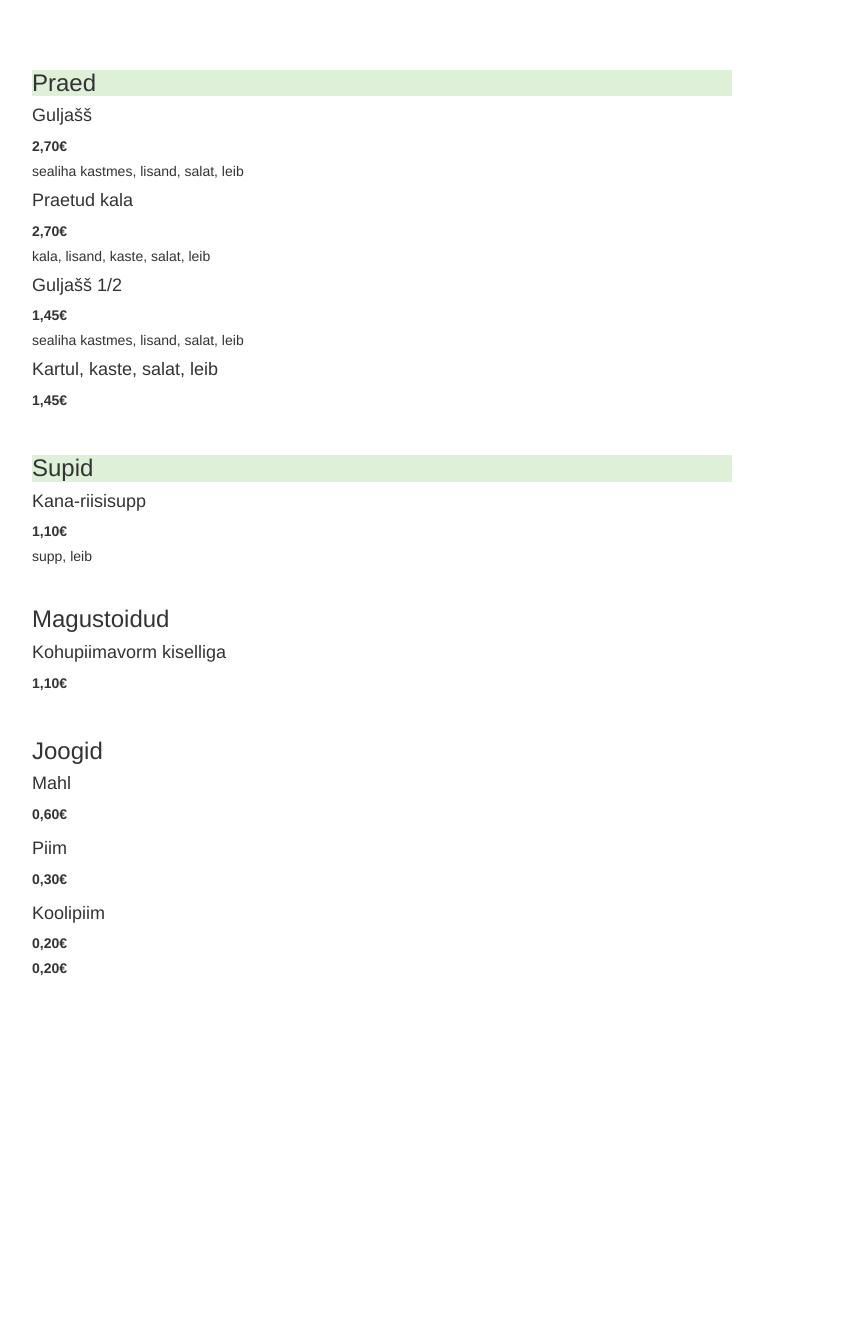
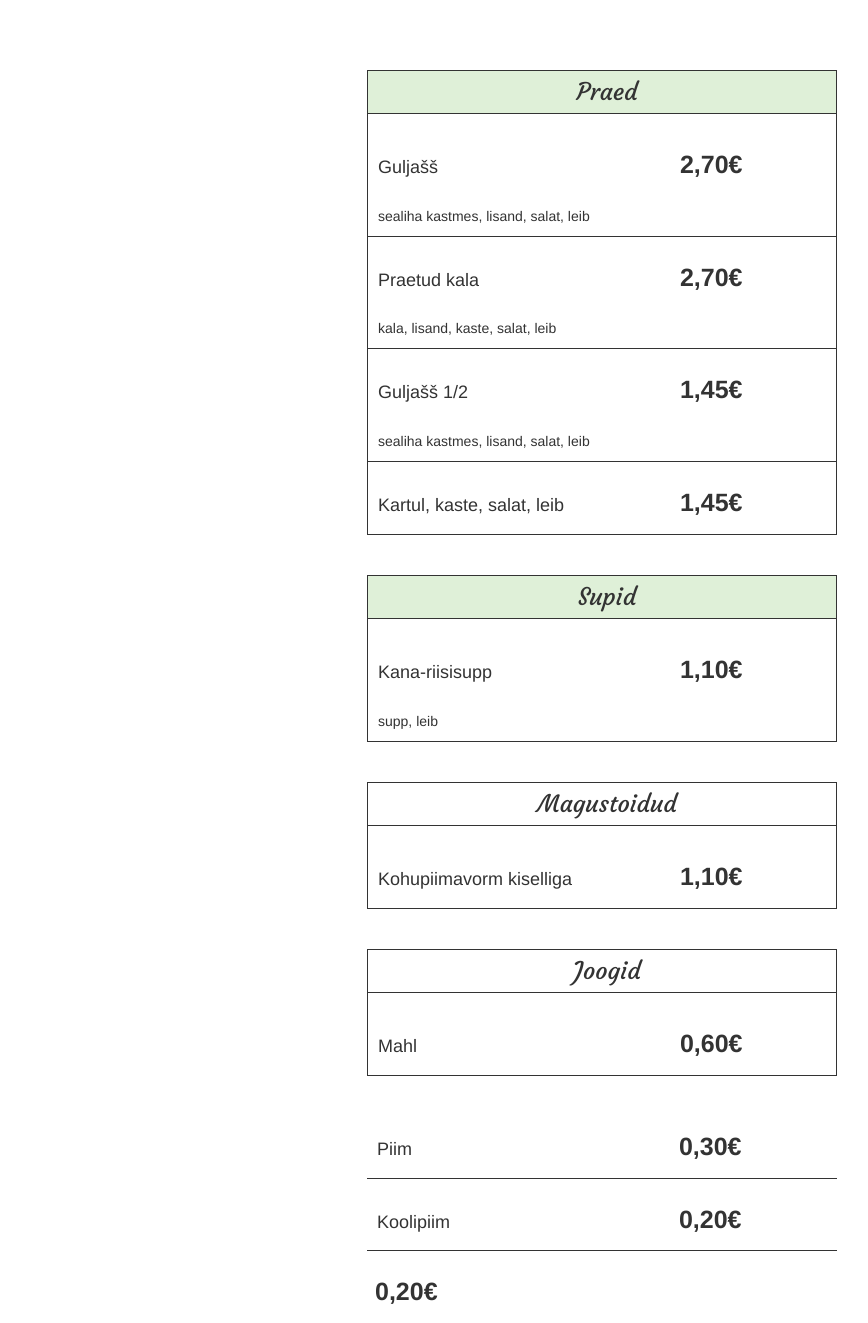
Before and after one commit to heikov123/PVK, a PHP site: page /index2.html in a window 1280 px wide. Shown: the part 70-1393 px from the top of the page, without its empty margins (38-906 px from the left). Before the commit the page ends 1046 px from the top, so only its background shows below. Run offline with PHP 8.4, Linux system fonts and the light colour scheme.

Commit message:
Pandi paika menüü positsioon ja algne kujundus

```diff
--- a/portfolio/css/style2.css
+++ b/portfolio/css/style2.css
@@ -3,18 +3,99 @@
 	margin-bottom: 50px;
 }
 
+.menu {
+	max-width: 500px;
+	margin: auto;
+}
+
+.menu h3 {
+	border-bottom: 1px solid;
+	border-top: 1px solid;
+	padding-top: 8px;
+	padding-bottom: 8px;
+	padding-left: 10px;
+	font-family: Courgette;
+}
+
+.menu p, h4 {
+	display: inline-block;
+	width: 300px;
+	padding-top: 10px;
+	padding-left: 10px;
+}
+
+.menu h3 {
+	text-align: center;
+}
+
+.menu label {
+	display: inline-block;
+	width: 30px;
+	font-size: 25px;
+	width: 80px;
+	padding-top: 8px;
+	padding-left: 8px;
+	padding-bottom: 8px;
+	margin-top: 15px;
+
+
+}
+
+
 .maincourse {
-	max-width: 700px;
+	max-width: 500px;
 	margin-bottom: 40px;
+	border-bottom: 1px solid;
+	border-left: 1px solid;
+	border-right: 1px solid;
+}
+
+.guljass {
+	border-bottom: 1px solid;
+}
+
+.friedfish {
+	border-bottom: 1px solid;
+}
+
+.halfguljass {
+	border-bottom: 1px solid;
 }
 
 .soups {
-	max-width: 700px;
+	max-width: 500px;
 	margin-bottom: 40px;
+	border-bottom: 1px solid;
+	border-right: 1px solid;
+	border-left: 1px solid;
+
 
 }
 
 .dessert {
-	max-width: 700px;
+	max-width: 500px;
 	margin-bottom: 40px;
+	border-bottom: 1px solid;
+	border-left: 1px solid;
+	border-right: 1px solid;
 }
+
+.drinks {
+	max-width: 500px;
+	border-bottom: 1px solid;
+	border-left: 1px solid;
+	border-right: 1px solid;
+	margin-bottom: 30px;
+}
+
+.juice {
+	border-bottom: 1px solid;
+}
+
+.milk {
+	border-bottom: 1px solid;
+}
+
+.schoolmilk {
+	border-bottom: 1px solid;
+}
```
